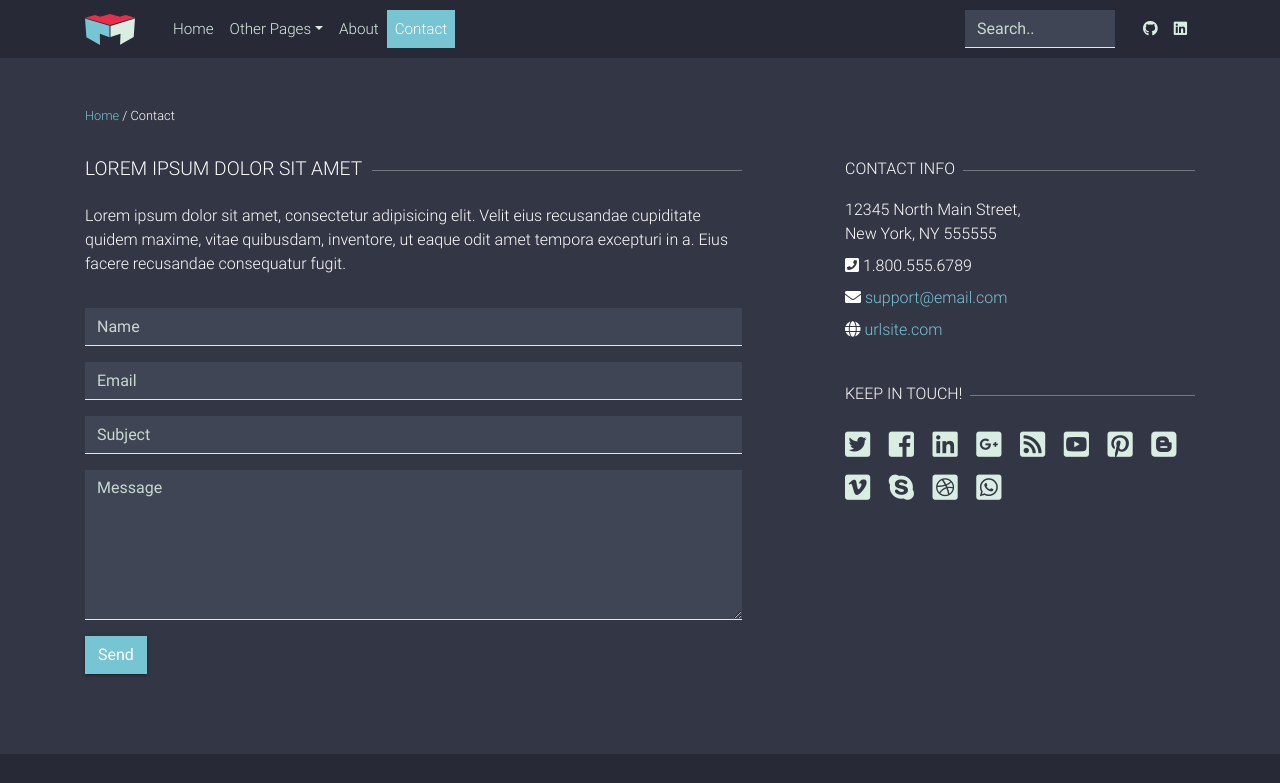
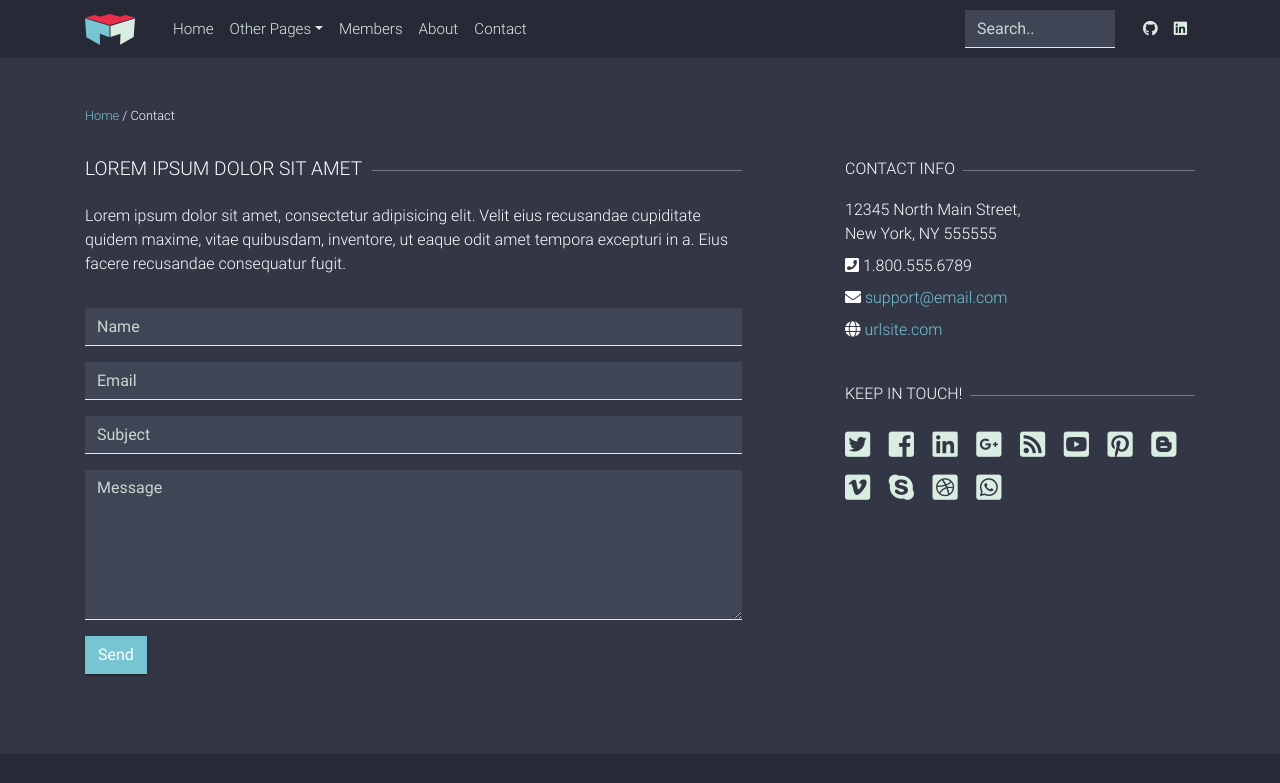
Before and after one commit to opus-research/website, a website: page contact.html in a window 1280 px wide. Shown: the top 783 px of the page. Drawn offline with nearby package versions, Linux system fonts and the light colour scheme.

Commit message:
Start members page

```diff
--- a/contact.html
+++ b/contact.html
@@ -47,10 +47,13 @@
 									</div>
 				        		</li>
 				        		<li class="nav-item">
+				        			<a href="members.html" class="nav-link">Members</a>
+				        		</li>
+				        		<li class="nav-item">
 				        			<a href="about.html" class="nav-link">About</a>
 				        		</li>
 				        		<li class="nav-item">
-				        			<a href="contact.html" class="nav-link active">Contact</a>
+				        			<a href="contact.html" class="nav-link">Contact</a>
 				        		</li>
 				        	</ul>
 				        	<form class="form-inline" role="search">
```
Also changed, not shown: about.html (+3 -0 lines), blog-list.html (+3 -0 lines), blog-post.html (+3 -0 lines), index.html (+3 -0 lines), page-404.html (+3 -0 lines), 1 other file.
